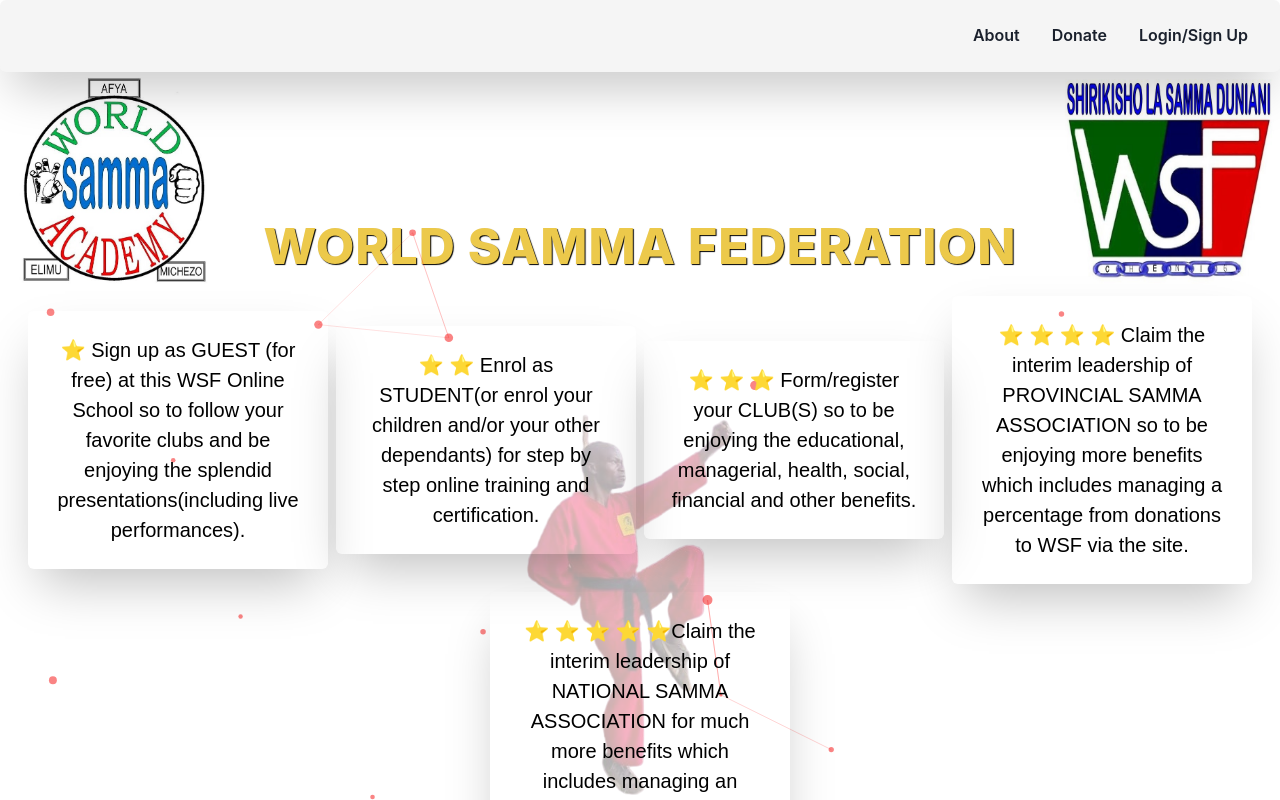
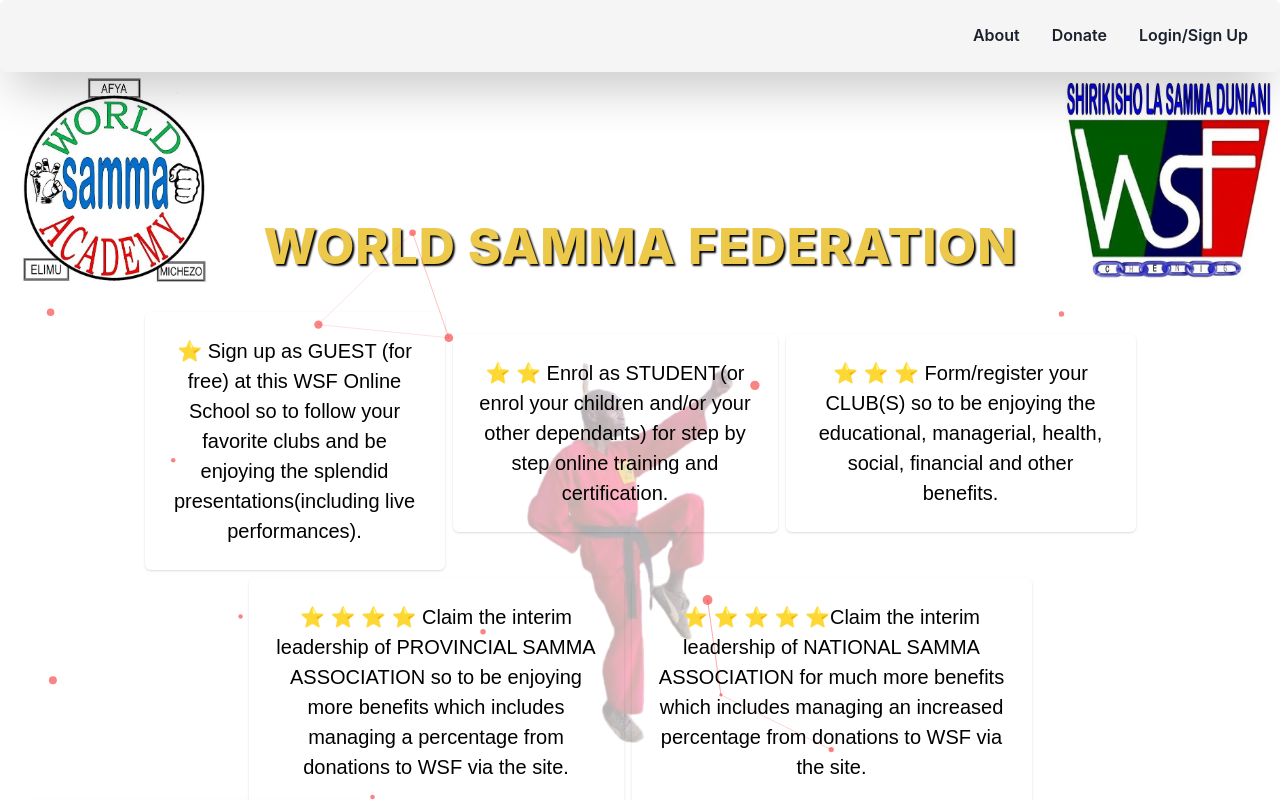
Before and after one commit to jdtheefirst/World-Samma-Fed, a React (Create React App) app in the folder frontend/: page / in a window 1280 px wide. Built offline with nearby package versions, Linux system fonts and the light colour scheme.

Commit message:
the last man standing

```diff
--- a/frontend/src/miscellenious/PicLogic.js
+++ b/frontend/src/miscellenious/PicLogic.js
@@ -17,8 +17,8 @@
     if (file.type === "image/jpeg" || file.type === "image/png") {
       let data = new FormData();
       data.append("file", file);
-      data.append("upload_preset", "worldsamma");
-      fetch("https://api.cloudinary.com/v1_1/dvc7i8g1a/image/upload", {
+      data.append("upload_preset", "WorldSamma");
+      fetch("https://api.cloudinary.com/v1_1/dsdlgmgwi/image/upload", {
         method: "post",
         body: data,
       })
--- a/frontend/src/pages/Home.js
+++ b/frontend/src/pages/Home.js
@@ -92,14 +92,14 @@
         >
           <Image
             src={logo1}
-            boxSize={{ base: "120px", md: "220px" }}
-            width={{ base: "130px", md: "230px" }}
+            boxSize={{ base: "80px", md: "220px" }}
+            width={{ base: "90px", md: "230px" }}
             alt={`Logo 1*`}
           />
           <Text
             textAlign={"center"}
             fontSize={{
-              base: "15px",
+              base: "20px",
               sm: "20px",
               md: "30px",
               lg: "40px",
@@ -111,17 +111,17 @@
             position="absolute"
             bottom={0}
             left="50%"
-            width={{ base: "50%", lg: "100%" }}
+            width={{ base: "60%", lg: "100%" }}
             transform="translateX(-50%)"
             p={"2"}
             letterSpacing={1}
-            textShadow="1px 1px 1px #000"
+            textShadow="2px 2px 2px #000"
           >
             WORLD SAMMA FEDERATION
           </Text>
           <Image
             src={logo2}
-            boxSize={{ base: "120px", md: "220px" }}
+            boxSize={{ base: "80px", md: "220px" }}
             alt={`Logo 2*`}
           />
         </Box>
@@ -180,10 +180,11 @@
               <Text
                 textAlign={"center"}
                 width={"300px"}
-                p={{ base: "3", md: "6" }}
+                p={{ base: "2", md: "6" }}
                 m={1}
-                boxShadow="2xl"
+                boxShadow="base"
                 rounded="md"
+                mt={"20px"}
               >
                 ⭐ Sign up as GUEST (for free) at this WSF Online School so to
                 follow your favorite clubs and be enjoying the splendid
@@ -191,10 +192,10 @@
               </Text>
               <Text
                 textAlign={"center"}
-                width={"300px"}
+                width={"325px"}
                 p={{ base: "3", md: "6" }}
                 m={1}
-                boxShadow="2xl"
+                boxShadow="base"
                 rounded="md"
               >
                 ⭐ ⭐ Enrol as STUDENT(or enrol your children and/or your other
@@ -202,10 +203,10 @@
               </Text>
               <Text
                 textAlign={"center"}
-                width={"300px"}
+                width={"350px"}
                 p={{ base: "3", md: "6" }}
                 m={1}
-                boxShadow="2xl"
+                boxShadow="base"
                 rounded="md"
               >
                 ⭐ ⭐ ⭐ Form/register your CLUB(S) so to be enjoying the
@@ -214,10 +215,10 @@
               </Text>
               <Text
                 textAlign={"center"}
-                width={"300px"}
+                width={"375px"}
                 p={{ base: "3", md: "6" }}
                 m={1}
-                boxShadow="2xl"
+                boxShadow="base"
                 rounded="md"
               >
                 ⭐ ⭐ ⭐ ⭐ Claim the interim leadership of PROVINCIAL SAMMA
@@ -226,10 +227,10 @@
               </Text>
               <Text
                 textAlign={"center"}
-                width={"300px"}
+                width={"400px"}
                 p={{ base: "3", md: "6" }}
                 m={1}
-                boxShadow="2xl"
+                boxShadow="base"
                 rounded="md"
               >
                 ⭐ ⭐ ⭐ ⭐ ⭐Claim the interim leadership of NATIONAL SAMMA
@@ -320,10 +321,15 @@
                           alt={""}
                           loading="lazy"
                         />
-                        <Text fontSize={"large"} color={"black"} p={"3"}>
-                          Equity Bank Account Number:{" "}
-                          <Text fontWeight={"extrabold"}>0250164349965</Text>,
-                          Account Name: World Samma Academy
+                        <Text fontSize={"large"} p={"2"}>
+                          Equity Bank Account Number: <br />
+                          <Text fontWeight={"extrabold"} color={"black"}>
+                            0250164349965
+                          </Text>
+                          <br /> Account Name: <br />{" "}
+                          <Text fontWeight={"extrabold"} color={"black"}>
+                            World Samma Academy
+                          </Text>
                         </Text>
                       </Box>
 
@@ -342,7 +348,12 @@
                           alt={""}
                           loading="lazy"
                         />{" "}
-                        <Text p={"6"}>Mpesa Till Number: 858447</Text>
+                        <Text p={"6"}>
+                          Mpesa Till Number: <br />
+                          <Text fontWeight={"extrabold"} color={"black"}>
+                            858447
+                          </Text>{" "}
+                        </Text>
                       </Box>
                       <FaArrowAltCircleDown
                         style={{
@@ -387,10 +398,15 @@
                         alt={""}
                         loading="lazy"
                       />
-                      <Text fontSize={"large"} color={"black"} p={"3"}>
-                        Equity Bank Account Number:{" "}
-                        <Text fontWeight={"extrabold"}>0250164349965</Text>,
-                        Account Name: World Samma Academy
+                      <Text fontSize={"large"} p={"2"}>
+                        Equity Bank Account Number: <br />
+                        <Text fontWeight={"extrabold"} color={"black"}>
+                          0250164349965
+                        </Text>
+                        <br /> Account Name: <br />{" "}
+                        <Text fontWeight={"extrabold"} color={"black"}>
+                          World Samma Academy
+                        </Text>
                       </Text>
                     </Box>
                     <Box
@@ -408,7 +424,12 @@
                         alt={""}
                         loading="lazy"
                       />{" "}
-                      <Text p={"6"}>Mpesa Till Number: 858447</Text>
+                      <Text p={"6"} color={"black"}>
+                        Mpesa Till Number <br />
+                        <Text color={"black"} fontWeight={"extrabold"}>
+                          858447
+                        </Text>
+                      </Text>
                     </Box>
                   </Box>
                 </Box>
--- a/frontend/src/pages/Particles.js
+++ b/frontend/src/pages/Particles.js
@@ -7,9 +7,7 @@
     await loadSlim(engine);
   }, []);
 
-  const particlesLoaded = useCallback(async (container) => {
-    console.log(container);
-  }, []);
+  const particlesLoaded = useCallback(async (container) => {}, []);
 
   return (
     <Particles
```
